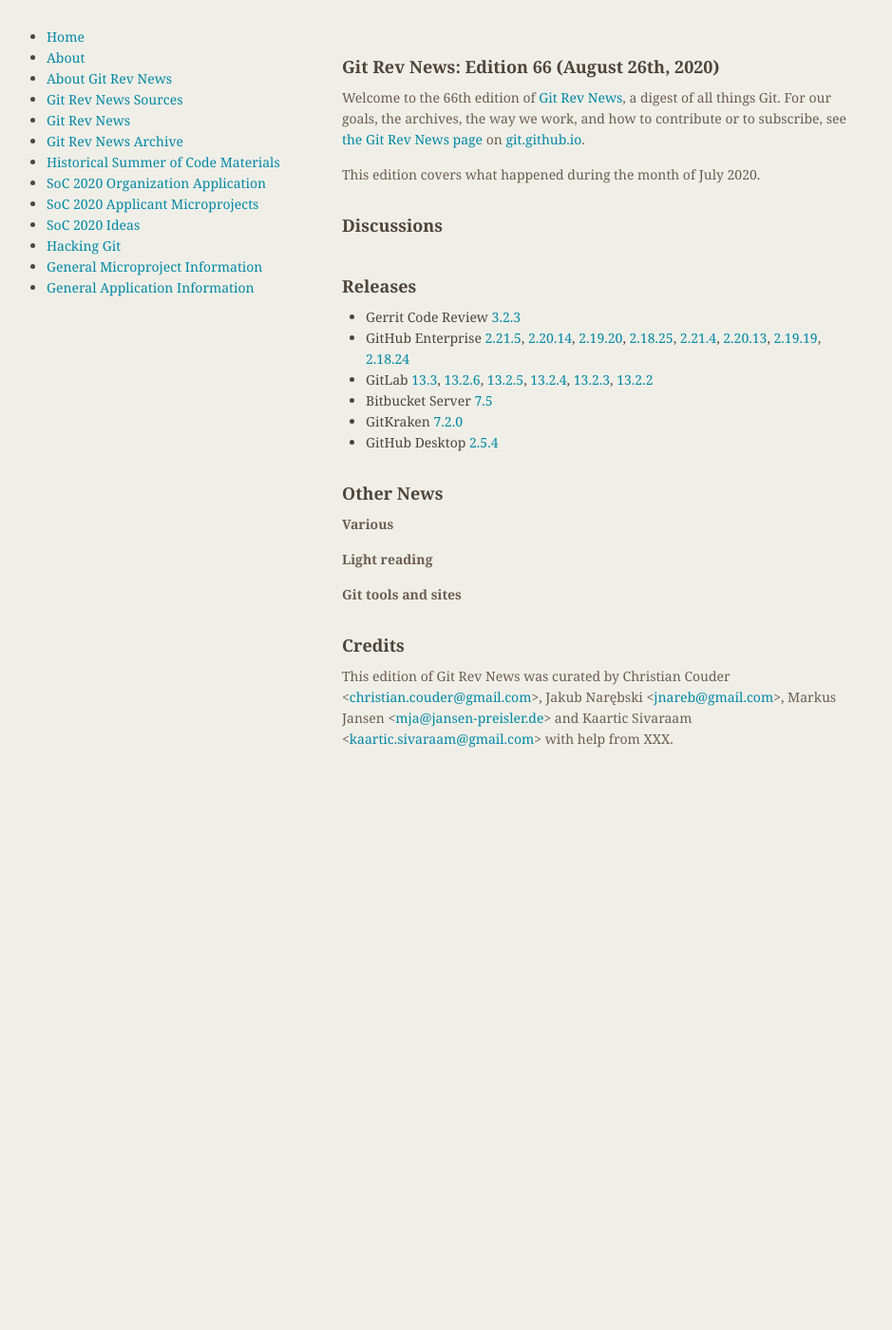
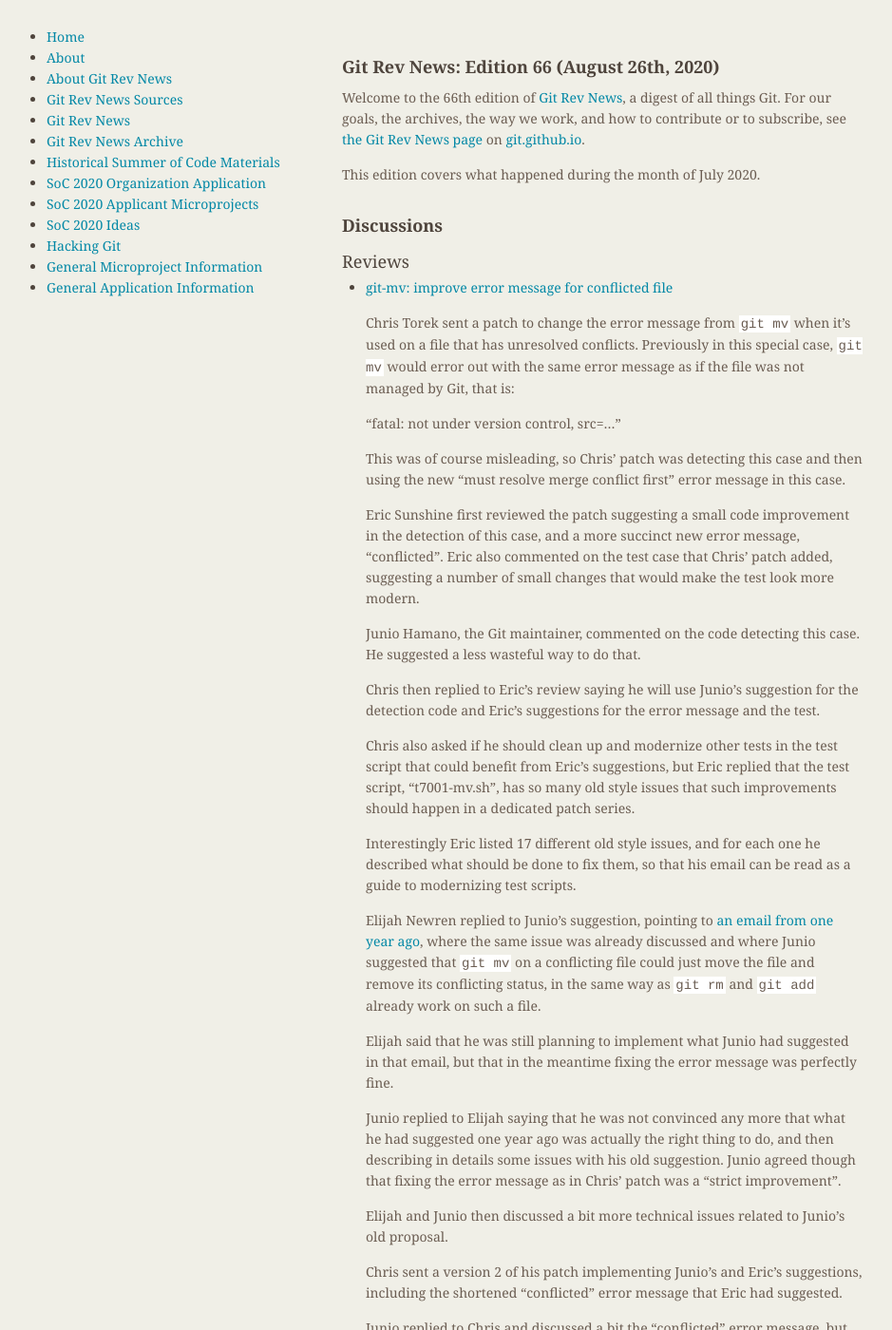
Before and after one commit to git/git.github.io, a Jekyll site: the page built from rev_news/drafts/edition-66.md, in a window 1280 px wide and 1400 px high. Shown: the whole window at 95% size, without its empty margins (174-1113 px from the left). Built offline with Jekyll 4.4.1, drawn with Linux system fonts in a browser that asks for light colours; some of the changed text lies outside the part shown.

Commit message:
rn-66: add git mv error message article

```diff
--- a/rev_news/drafts/edition-66.md
+++ b/rev_news/drafts/edition-66.md
@@ -21,9 +21,72 @@
 ### General
 -->
 
-<!---
+
 ### Reviews
--->
+
+* [git-mv: improve error message for conflicted file](https://lore.kernel.org/git/pull.678.git.1595028293855.gitgitgadget@gmail.com/)
+
+  Chris Torek sent a patch to change the error message from `git mv`
+  when it's used on a file that has unresolved conflicts. Previously
+  in this special case, `git mv` would error out with the same error
+  message as if the file was not managed by Git, that is:
+
+  "fatal: not under version control, src=..."
+
+  This was of course misleading, so Chris' patch was detecting this
+  case and then using the new "must resolve merge conflict first"
+  error message in this case.
+
+  Eric Sunshine first reviewed the patch suggesting a small code
+  improvement in the detection of this case, and a more succinct new
+  error message, "conflicted". Eric also commented on the test case
+  that Chris' patch added, suggesting a number of small changes that
+  would make the test look more modern.
+
+  Junio Hamano, the Git maintainer, commented on the code detecting
+  this case. He suggested a less wasteful way to do that.
+
+  Chris then replied to Eric's review saying he will use Junio's
+  suggestion for the detection code and Eric's suggestions for the
+  error message and the test.
+
+  Chris also asked if he should clean up and modernize other tests in
+  the test script that could benefit from Eric's suggestions, but Eric
+  replied that the test script, "t7001-mv.sh", has so many old style
+  issues that such improvements should happen in a dedicated patch
+  series.
+
+  Interestingly Eric listed 17 different old style issues, and for
+  each one he described what should be done to fix them, so that his
+  email can be read as a guide to modernizing test scripts.
+
+  Elijah Newren replied to Junio's suggestion, pointing to
+  [an email from one year ago](https://lore.kernel.org/git/xmqqk1ozb6qy.fsf@gitster-ct.c.googlers.com/),
+  where the same issue was already discussed and where Junio suggested
+  that `git mv` on a conflicting file could just move the file and
+  remove its conflicting status, in the same way as `git rm` and
+  `git add` already work on such a file.
+
+  Elijah said that he was still planning to implement what Junio had
+  suggested in that email, but that in the meantime fixing the error
+  message was perfectly fine.
+
+  Junio replied to Elijah saying that he was not convinced any more
+  that what he had suggested one year ago was actually the right thing
+  to do, and then describing in details some issues with his old
+  suggestion. Junio agreed though that fixing the error message as in
+  Chris' patch was a "strict improvement".
+
+  Elijah and Junio then discussed a bit more technical issues related
+  to Junio's old proposal.
+
+  Chris sent a version 2 of his patch implementing Junio's and Eric's
+  suggestions, including the shortened "conflicted" error message that
+  Eric had suggested.
+
+  Junio replied to Chris and discussed a bit the "conflicted" error
+  message, but Chris' version 2 patch got merged to the master branch
+  as is.
 
 <!---
 ### Support
```
